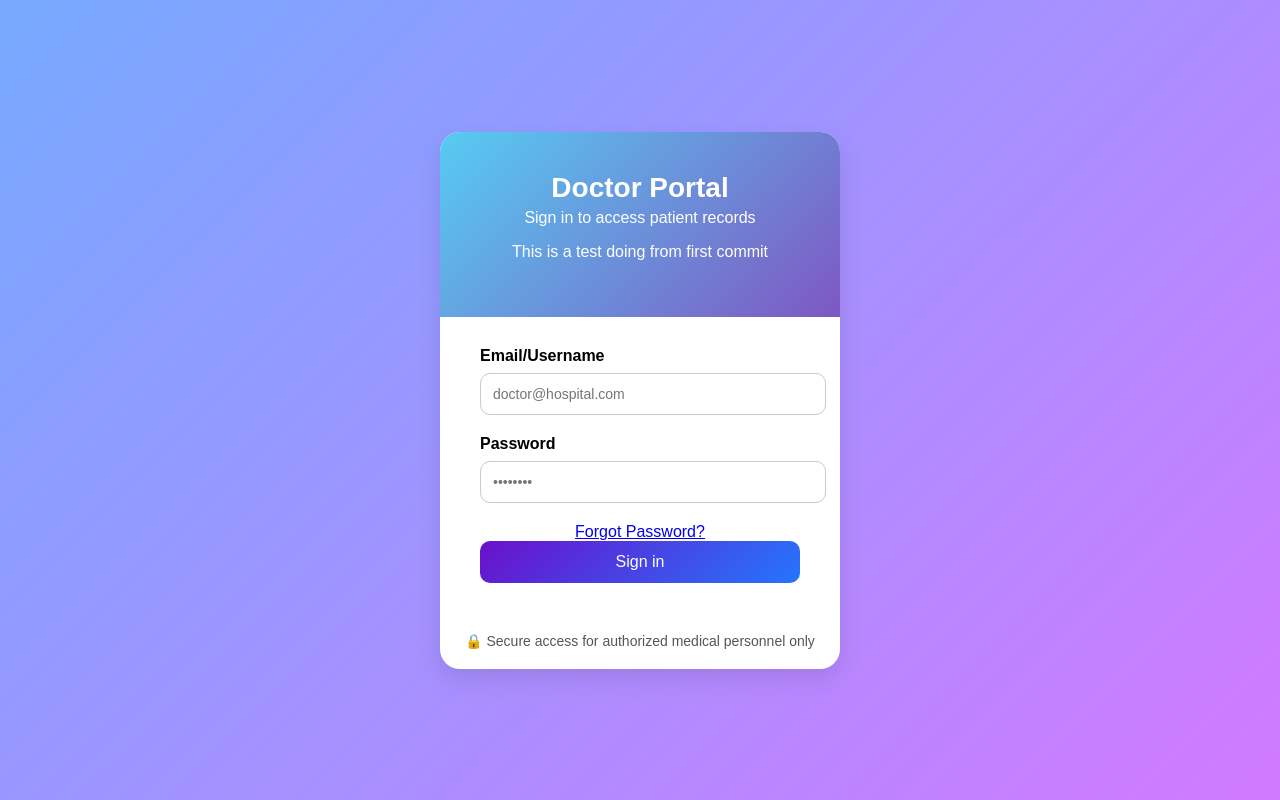
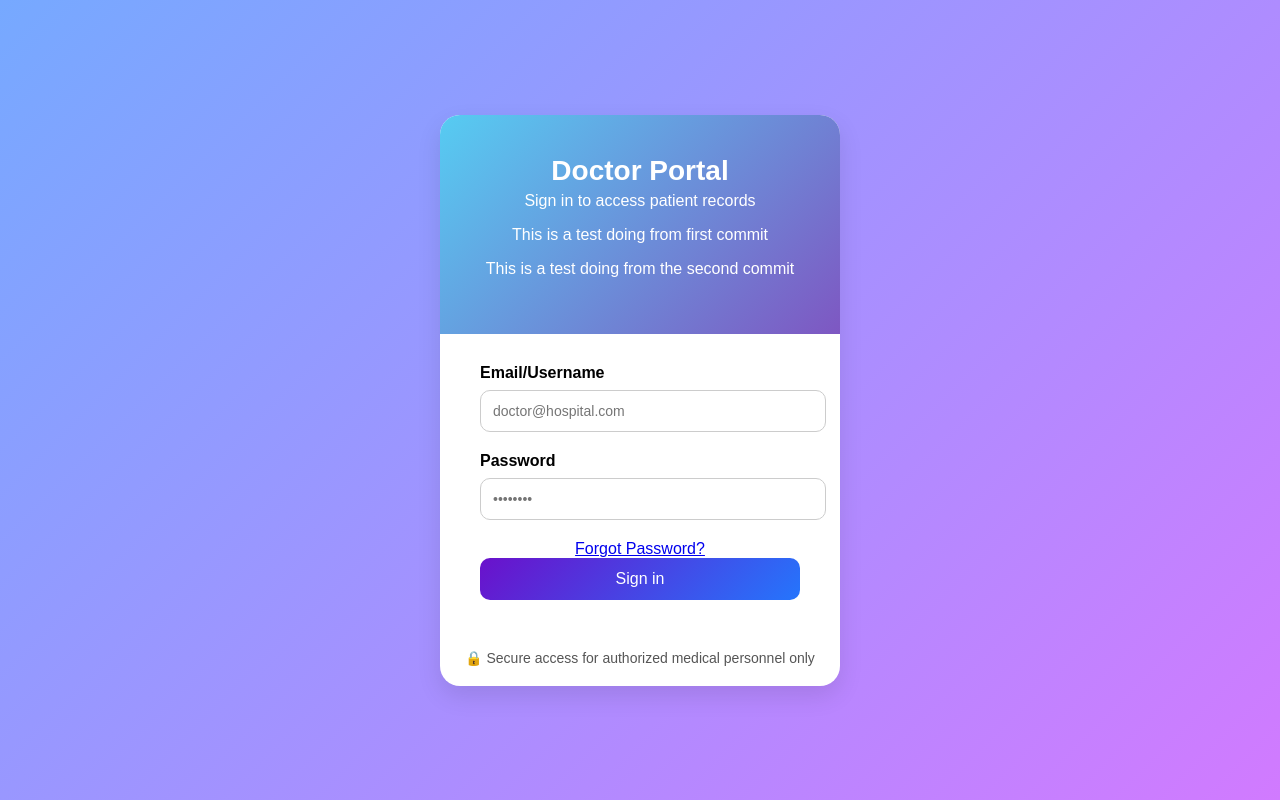
Before and after one commit to amit0006/Testing-, a plain HTML site: page index.html in a window 1280 px wide. Drawn offline with Linux system fonts and the light colour scheme.

Commit message:
Second commit

```diff
--- a/index.html
+++ b/index.html
@@ -92,6 +92,7 @@
             <h2>Doctor Portal</h2>
             <p>Sign in to access patient records</p>
             <p>This is a test doing from first commit</p>
+            <p>This is a test doing from the second commit</p>
         </div>
 
         <div class="form-container">
```
